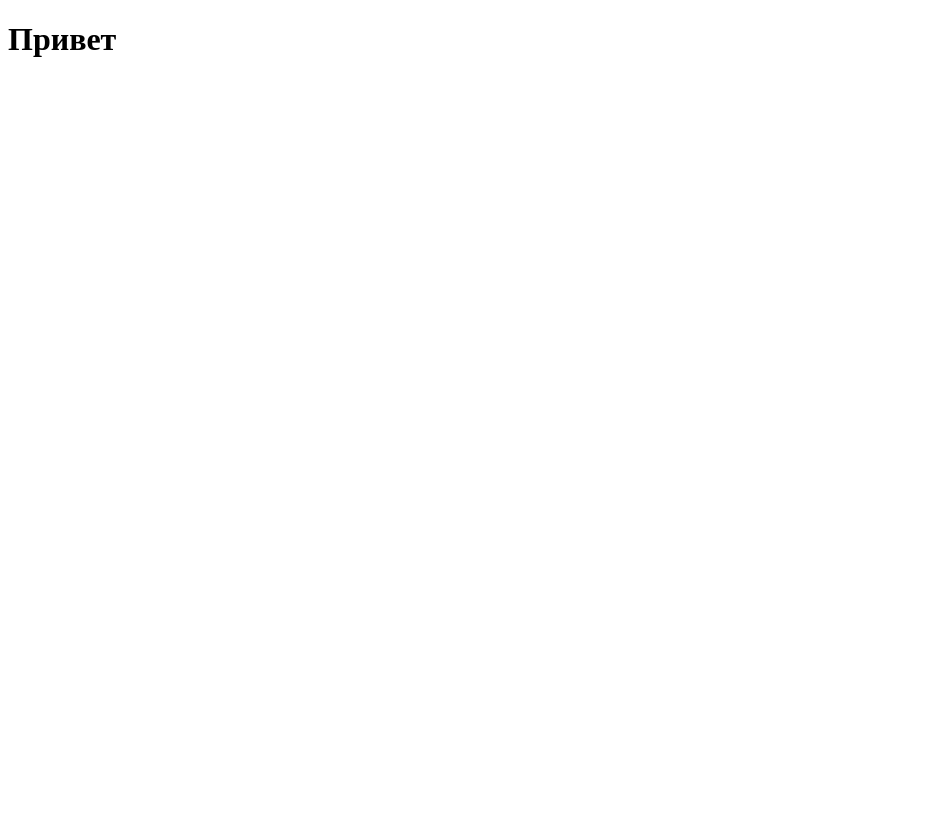
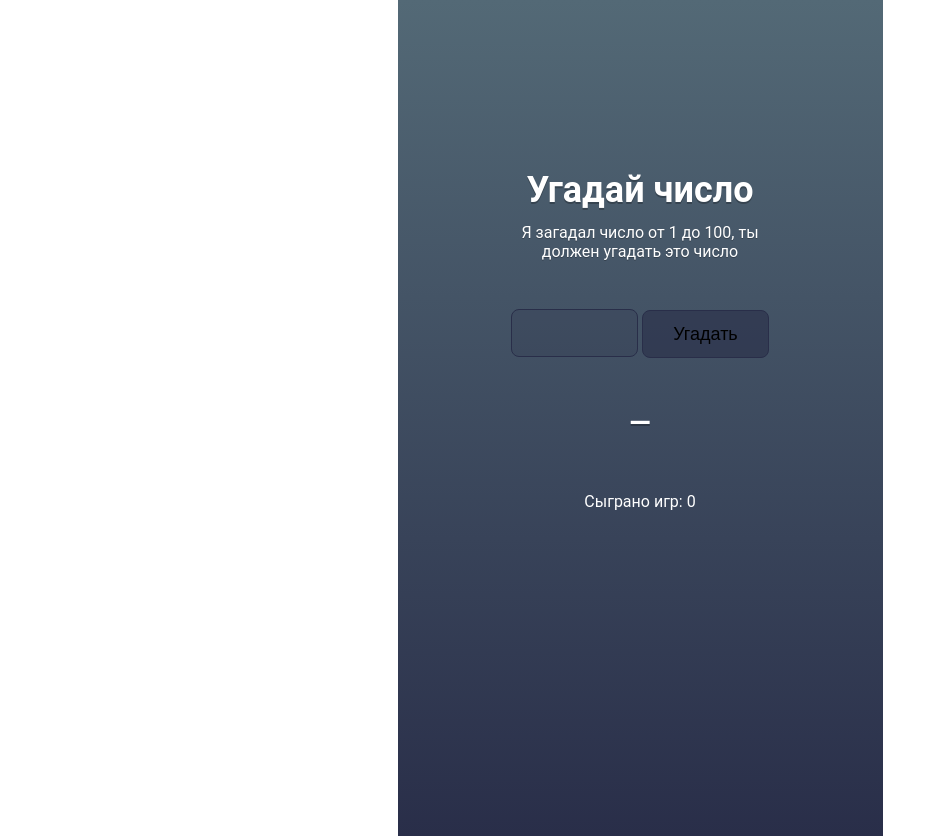
Before and after one commit to a-berezhkov/new-test, a plain HTML site: page index.html in a window 1280 px wide. Shown: the whole page, without its empty margins (0-938 px from the left). Before the commit the page ends 800 px from the top, so only its background shows below. Drawn offline with Linux system fonts and the light colour scheme.

Commit message:
make task

```diff
--- a/index.html
+++ b/index.html
@@ -6,8 +6,24 @@
     <link href="style.css" rel="stylesheet">
 </head>
 <body>
-<h1> Привет </h1>
+<div class="container">
+    <div class="main">
+        <h1 class="main__title">Угадай число </h1>
+        <p class="main__description"> Я загадал число от 1 до 100, ты должен угадать это число</p>
+        <div class="main__form">
+            <input type="number" class="main__form__input">
+            <button type="submit" class="main__form__submit">Угадать</button>
+        </div>
+        <p class="main__result">
+            —
+        </p>
 
+        <p class="main__statistic">
+            Сыграно игр: 0
+        </p>
+
+
+    </div>
 
 
 </body>
--- a/style.css
+++ b/style.css
@@ -1,13 +1,88 @@
-.p{
-    color: red;
-}
-.p{
-    color: blue;
+
+body {
+    margin: 0;
+    font-family: 'Roboto', serif;
+    color: #FFFFFF;
 }
 
-.hello{
-    color: green;
+.container {
+    width: 375px;
+    height: 667px;
+    margin: 0 auto;
+    background: linear-gradient(360deg, #292E49 0%, #536976 100%);
+    padding: 169px 55px 0 55px;
+    text-align: center;
 }
-a{
+
+.main__title {
+    width: 228px;
+    height: 42px;
+    font-style: normal;
+    font-weight: 700;
+    font-size: 36px;
+    line-height: 42px;
+    text-shadow: 0 2px 0 rgba(0, 0, 0, 0.25);
+    margin: 0 auto;
+}
+
+.main__description {
+    margin: 12px auto 0 auto;
+    width: 265px;
+    height: 38px;
+    font-style: normal;
+    font-weight: 400;
+    font-size: 16px;
+    line-height: 19px;
+    text-align: center;
+    text-shadow: 0px 1px 0px rgba(0, 0, 0, 0.25);
+}
+
+.main__form {
+    margin-top: 48px;
+}
+
+.main__form__input {
+    box-sizing: border-box;
+    width: 127px;
+    height: 48px;
+    font-style: normal;
+    font-weight: 400;
+    font-size: 20px;
+    line-height: 23px;
+    background: rgba(41, 46, 73, 0.2);
+    border: 1px solid #292E49;
+    border-radius: 8px;
+    text-align: center;
 
 }
+
+.main__form__submit {
+    box-sizing: border-box;
+    width: 127px;
+    height: 48px;
+    background: rgba(41, 46, 73, 0.6);
+    border: 1px solid #292E49;
+    border-radius: 8px;
+    font-style: normal;
+    font-weight: 500;
+    font-size: 18px;
+    line-height: 21px;
+    text-align: center;
+
+
+}
+
+.main__result {
+    margin-top: 48px;
+    font-style: normal;
+    font-weight: 700;
+    font-size: 28px;
+    line-height: 33px;
+    text-align: center;
+    text-shadow: 0px 2px 0px rgba(0, 0, 0, 0.25);
+}
+
+.main__statistic {
+    margin-top: 53px;
+
+}
```
Also changed, not shown: image_cat.jpg (added).
